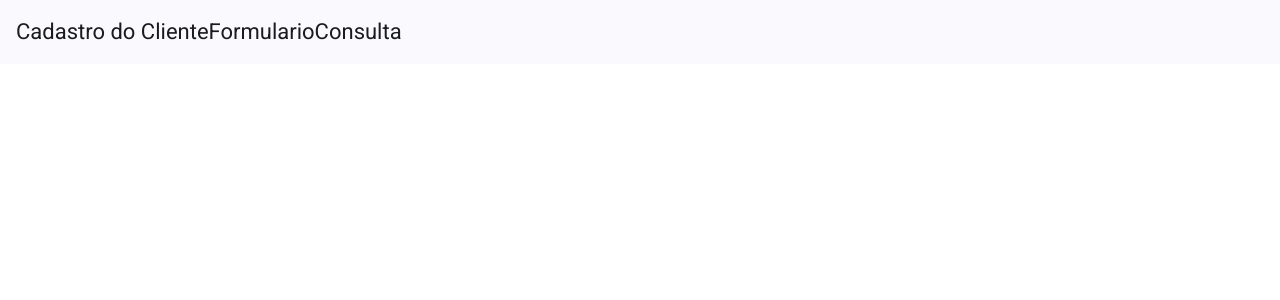
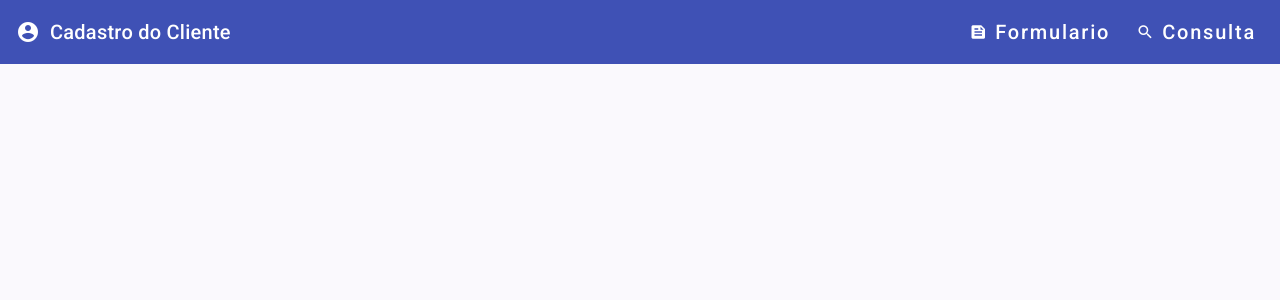
Before and after one commit to GabrielNZ/RegisterPage-Project, an Angular app: page / in a window 1280 px wide. Shown: the top 300 px of the page. Built offline with nearby package versions, Linux system fonts and the light colour scheme.

Commit message:
CREATED: toolbar + Angular Material Google implemented

```diff
--- a/angular.json
+++ b/angular.json
@@ -31,6 +31,7 @@
               }
             ],
             "styles": [
+              "@angular/material/prebuilt-themes/indigo-pink.css",
               "src/styles.scss"
             ]
           },
--- a/src/app/app.html
+++ b/src/app/app.html
@@ -1,7 +1,10 @@
-<mat-toolbar color="primary">
-  <span>Cadastro do Cliente</span>
-  <span class="spacer"></span>
-  <a>Formulario</a>
-  <a>Consulta</a>
+<mat-toolbar class="toolbar-div" color="primary">
+  <span class="title"><mat-icon fontIcon="account_circle"></mat-icon>Cadastro do Cliente</span>
+  <div class="toolbar-container">
+    <button routerLink="/cadastro" matButton><mat-icon fontIcon="feed"></mat-icon>
+      Formulario</button>
+    <button routerLink="/consulta" matButton><mat-icon fontIcon="search"></mat-icon>
+      Consulta</button>
+  </div>
 </mat-toolbar>
 <router-outlet></router-outlet>
--- a/src/app/app.scss
+++ b/src/app/app.scss
@@ -0,0 +1,22 @@
+.toolbar-div {
+    display: flex;
+    justify-content: space-between;
+}
+.title {
+    display: flex;
+    align-items: center;
+    gap: 10px;
+}
+button {
+    display: flex;
+    font-size: 20px;
+    align-items: center;
+    flex-direction: row;
+    text-decoration: none;
+    color: white;
+}
+.toolbar-container {
+    display: flex;
+    flex-direction: row;
+    gap: 10px;
+}
--- a/src/app/app.ts
+++ b/src/app/app.ts
@@ -1,9 +1,11 @@
 import { Component, signal } from '@angular/core';
-import { RouterOutlet } from '@angular/router';
+import { RouterOutlet, RouterLink } from '@angular/router';
 import { MatToolbarModule } from '@angular/material/toolbar';
+import { MatIconModule} from '@angular/material/icon';
+import { MatButtonModule } from '@angular/material/button';
 
 @Component({
-  imports: [RouterOutlet, MatToolbarModule],
+  imports: [RouterOutlet, RouterLink, MatToolbarModule, MatIconModule, MatButtonModule],
   selector: 'app-root',
   styleUrl: './app.scss',
   templateUrl: './app.html',
--- a/src/styles.scss
+++ b/src/styles.scss
@@ -16,7 +16,7 @@ html {
 
 body {
   color-scheme: light;
-  background-color: white;
+  background-color: var(--mat-sys-surface);
   color: var(--mat-sys-on-surface);
   font: var(--mat-sys-body-medium);
   margin: 0;
```
